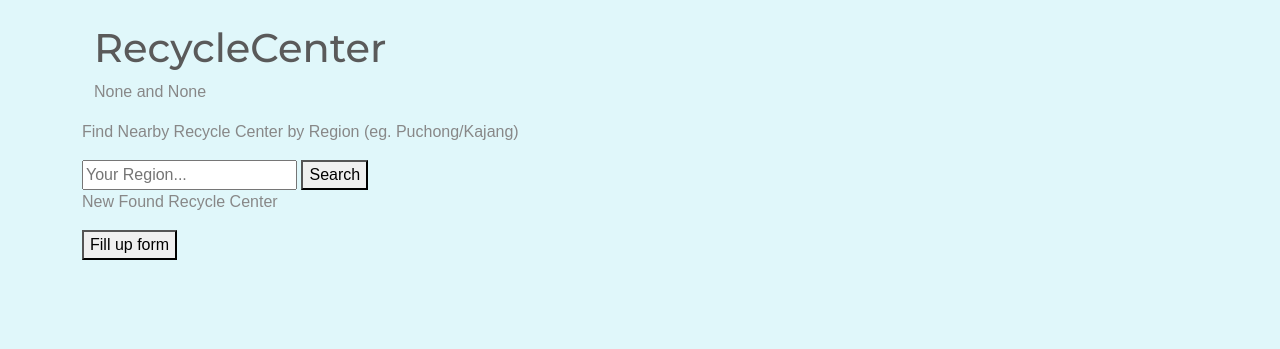
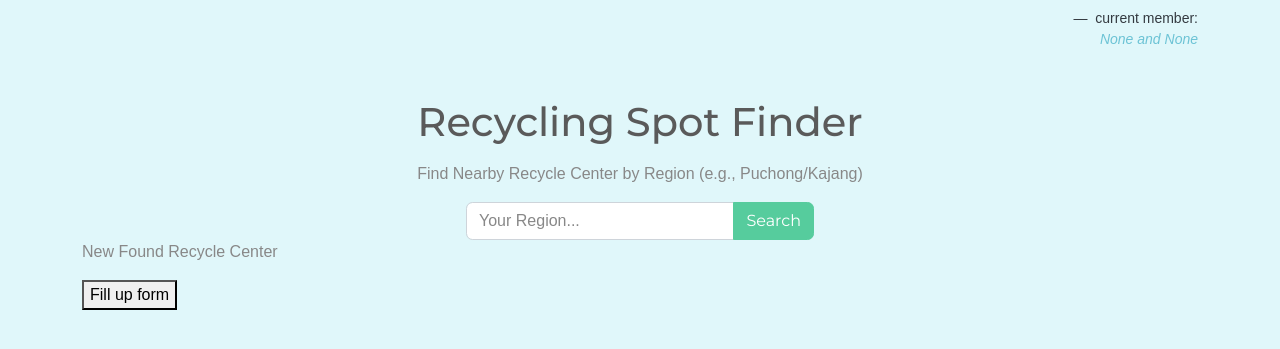
Before and after one commit to TzeY-04/Recycle-Center-locate-Webapp, a Django app: page /RecycleCenter in a window 1280 px wide. Shown: the part 50-399 px from the top of the page. Run offline with Django 5.2, Linux system fonts and the light colour scheme; some libraries are stand-ins or nearby versions.

Commit message:
RecyclingCenter Search Input

```diff
--- a/app/templates/pages/RecycleCenter.html
+++ b/app/templates/pages/RecycleCenter.html
@@ -1,36 +1,60 @@
-{% extends "pages/content_block.html" %}
-{% load static %}
-
-{% block content %}
+{% extends "pages/content_block.html" %} {% load static %} {% block content %}
 
 <!DOCTYPE html>
 <html>
   <head>
-  <title>Recycle Centers main page</title>
-  <link rel="stylesheet" href="{% static 'styles/RC-styles.css' %}">
+    <title>Recycle Centers Main</title>
+    <link rel="stylesheet" href="{% static 'styles/RC-styles.css' %}" />
   </head>
   <body>
-    <div class="container">
-        <div class="container2">
-            <h1>RecycleCenter</h1>
-            <p>{{actor}} and {{member_ID}}</p>
+    <figure class="text-end">
+      <figcaption class="blockquote-footer text-dark">
+        current member:
+        <cite title="Source Title"
+          ><p class="text-info">{{ actor }} and {{ member_ID }}</p></cite
+        >
+      </figcaption>
+    </figure>
+    <div class="container mt-5">
+      <!-- text manip -->
+      <div class="text-center">
+        <h1 class="mb-3">Recycling Spot Finder</h1>
+        <p class="text-muted">
+          Find Nearby Recycle Center by Region (e.g., Puchong/Kajang)
+        </p>
+      </div>
+
+      <!-- form manip -->
+      <div class="row justify-content-center">
+        <div class="col-md-6 col-lg-4">
+          <form action="SearchRecycleCenter" method="POST">
+            {% csrf_token %}
+            <div class="input-group">
+              <input
+                type="text"
+                class="form-control"
+                name="region"
+                placeholder="Your Region..."
+                required
+                aria-describedby="button-addon2"
+              />
+              <button type="submit" class="btn btn-success" id="button-addon2">
+                Search
+              </button>
+            </div>
+            <input type="hidden" name="actor" value="{{ actor }}" />
+            <input type="hidden" name="ID" value="{{ member_ID }}" />
+          </form>
         </div>
       </div>
-    <form action="SearchRecycleCenter" method="POST">
-        {% csrf_token %}
-        <p>Find Nearby Recycle Center by Region (eg. Puchong/Kajang)</p>
-        <input type="text" name="region"  placeholder="Your Region..." required>
-        <input type="hidden" name="actor" value="{{ actor }}">
-        <input type="hidden" name="ID" value="{{ member_ID }}">
-        <button type="submit">Search</button>
-    </form>
+    </div>
 
     {% if actor != "guest" %}
     <form action="NewFoundRecycleCenter" method="POST">
       {% csrf_token %}
       <p>New Found Recycle Center</p>
-        <input type="hidden" name="actor" value="{{ actor }}">
-        <input type="hidden" name="ID" value="{{ member_ID }}">
+      <input type="hidden" name="actor" value="{{ actor }}" />
+      <input type="hidden" name="ID" value="{{ member_ID }}" />
       <button type="submit">Fill up form</button>
     </form>
     {% endif %}
```
Also changed, not shown: app/templates/pages/NewFoundRecycleCenter.html (+43 -23 lines). Lines whose indentation alone changed are shown as unchanged.
